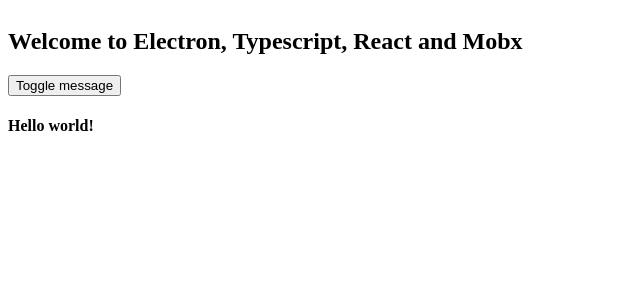
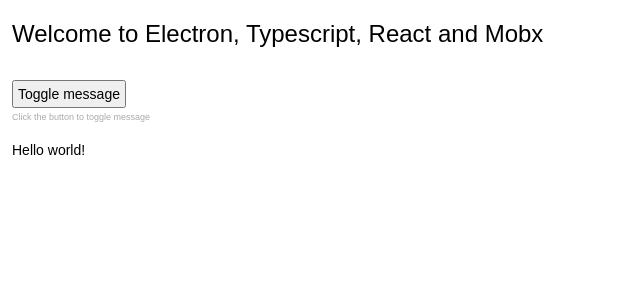
Before and after one commit to masa4u/pycallback, a React app: page / in a window 1280 px wide. Shown: the top 300 px of the page, without its empty margins (0-640 px from the left). Built offline with nearby package versions, Linux system fonts and the light colour scheme.

Commit message:
Added styled-components

```diff
--- a/package.json
+++ b/package.json
@@ -35,6 +35,7 @@
   "devDependencies": {
     "@types/react": "16.7.x",
     "@types/react-dom": "16.0.x",
+    "@types/styled-components": "4.1.x",
     "@types/webpack-env": "1.13.x",
     "cross-env": "5.2.x",
     "css-loader": "2.0.x",
@@ -50,6 +51,7 @@
     "rimraf": "2.6.x",
     "sass-loader": "7.1.x",
     "style-loader": "0.23.x",
+    "styled-components": "4.1.x",
     "ts-loader": "5.3.x",
     "typescript": "3.2.x",
     "webpack": "4.28.x",
--- /dev/null
+++ b/src/renderer/MainView.scss
@@ -0,0 +1,8 @@
+.app .mainView {
+
+    .smallPrint {
+        color: #aaa;
+        font-size: 9px;
+        margin: -8px 12px 0 12px;
+    }
+}
--- a/src/renderer/MainView.tsx
+++ b/src/renderer/MainView.tsx
@@ -1,6 +1,8 @@
 import * as React from 'react'
 import { observer } from 'mobx-react'
 import UIStore from './../store/UIStore'
+import styled from 'styled-components'
+import './MainView.scss'
 
 export class MainView extends React.Component<any, any> {
 	private handleButtonClick = () => {
@@ -9,17 +11,30 @@
 
 	render(): JSX.Element {
 		return (
-			<div>
-				<h2>Welcome to Electron, Typescript, React and Mobx</h2>
+			<div className="mainView">
+				<Title>Welcome to Electron, Typescript, React and Mobx</Title>
 
-				<button type="button" onClick={() => this.handleButtonClick()}>
-					Toggle message
-				</button>
+				<Button onClick={() => this.handleButtonClick()}>Toggle message</Button>
 
-				{UIStore.isMessageShown && <h4>{UIStore.getMessage}</h4>}
+				<div className="smallPrint">Click the button to toggle message</div>
+
+				{UIStore.isMessageShown && <Message>{UIStore.getMessage}</Message>}
 			</div>
 		)
 	}
 }
 
 export default observer(MainView)
+
+const Title = styled.h2`
+	padding: 20px 12px;
+	font-size: 24px;
+`
+const Button = styled.button`
+	margin: 12px;
+	padding: 4px;
+`
+const Message = styled.div`
+	margin: 12px;
+	margin-top: 20px;
+`
--- a/src/renderer/app.tsx
+++ b/src/renderer/app.tsx
@@ -4,15 +4,43 @@
 import MainView from './MainView'
 
 import { observer } from 'mobx-react'
+import { createGlobalStyle } from 'styled-components'
 
 export class App extends React.Component<any, any> {
 	public render() {
 		return (
 			<div className="app">
 				<MainView />
+				<GlobalStyle />
 			</div>
 		)
 	}
 }
 
 export default observer(App)
+
+const GlobalStyle = createGlobalStyle`
+	* {
+		margin: 0;
+		padding: 0;
+		box-sizing: border-box;
+		font: caption;
+		font-size: 14px;
+	}
+
+	*:before,
+	*:after {
+		box-sizing: inherit;
+	}
+
+	html,
+	body,
+	#root,
+	{
+		height: 100%;
+		margin: 0;
+		padding: 0;
+		display: flex;
+		flex-flow: column nowrap;
+	}
+`
--- a/src/renderer/index.html
+++ b/src/renderer/index.html
@@ -6,7 +6,7 @@
 </head>
 
 <body>
-    <div id="root" class="app"></div>
+    <div id="root"></div>
 </body>
 
 </html>
```
